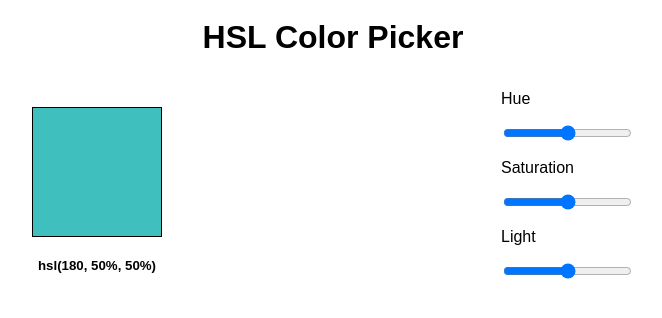
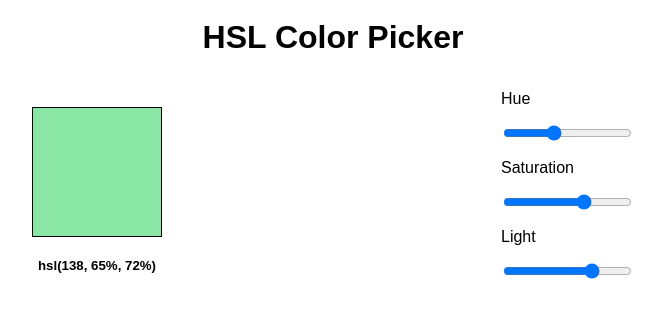
Before and after one commit to sbettaglio/color-picker, a React (Create React App) app: page / in a window 1280 px wide. Shown: the top 318 px of the page, without its empty margins (307-969 px from the left). Built offline with nearby package versions, Linux system fonts and the light colour scheme.

Commit message:
page loads with random color

```diff
--- a/src/App.js
+++ b/src/App.js
@@ -2,10 +2,17 @@ import React, { Component } from 'react'
 
 export class App extends Component {
   state = {
-    h: 180,
-    s: 50,
-    l: 50,
+    h: Math.round(Math.random() * 360),
+    s: Math.round(Math.random() * 100),
+    l: Math.round(Math.random() * 100),
   }
+  // componentDidMount() {
+  //   this.setState({
+  //     h: Math.round(Math.random() * 360),
+  //     s: Math.round(Math.random() * 360),
+  //     l: Math.round(Math.random() * 100),
+  //   })
+  // }
 
   adjustHueSlider = e => {
     console.log(e.target.value)
@@ -50,7 +57,7 @@ export class App extends Component {
                 min="0"
                 max="360"
                 onChange={this.adjustHueSlider}
-                value={this.state.hue}
+                value={this.state.h}
               ></input>
             </div>
             <div>
```
